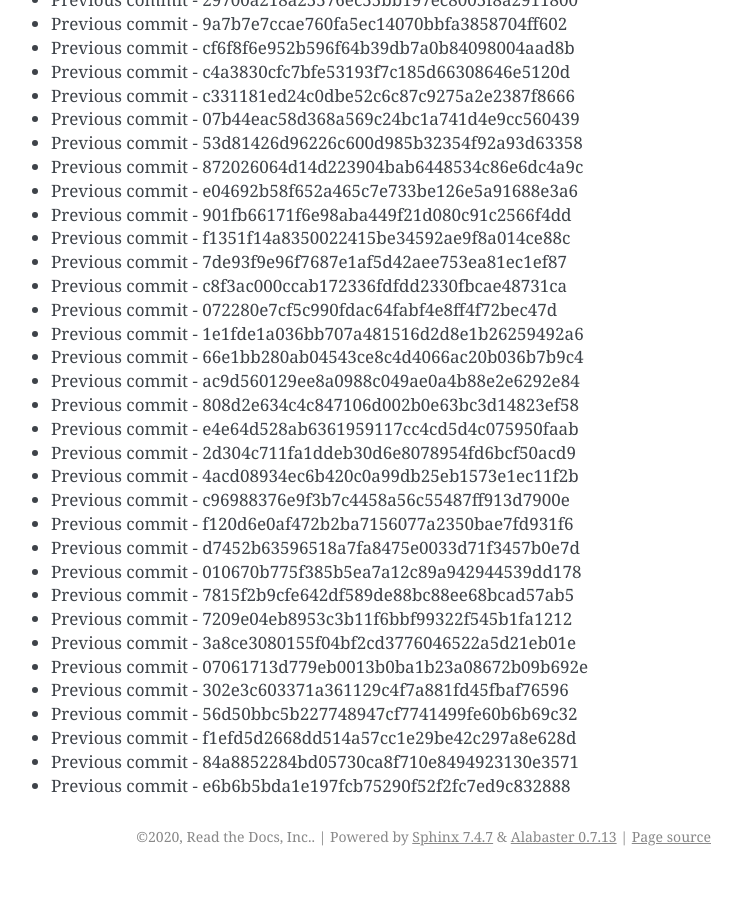
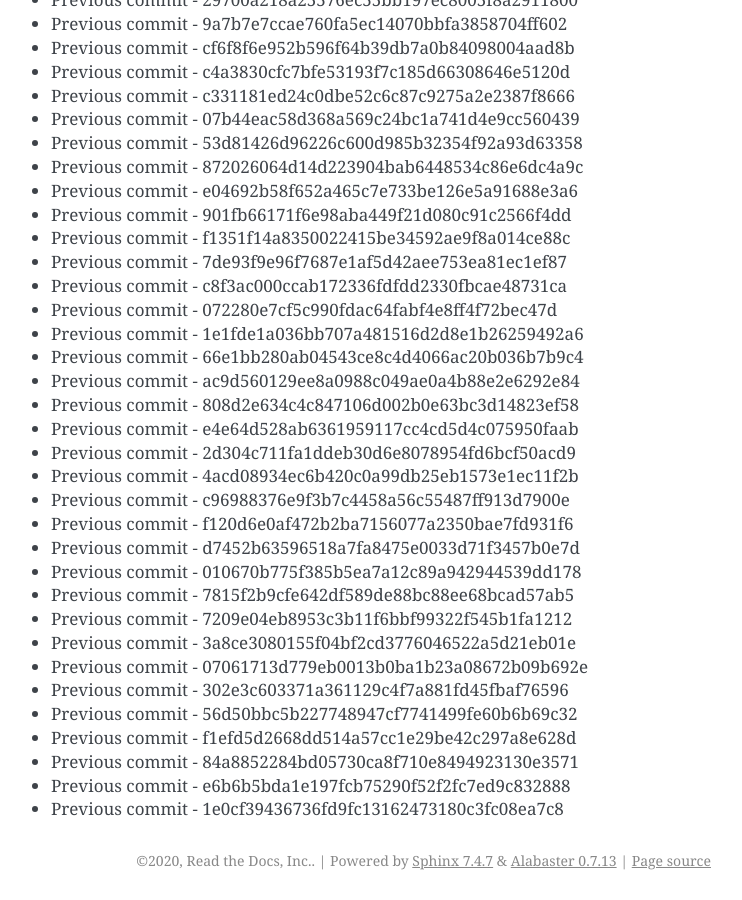
Before and after one commit to readthedocs/rtd-git-stresstest, a Sphinx documentation site: the page built from docs/updates.rst, in a window 1280 px wide and 900 px high, scrolled down 38397 px. Shown: the whole window, without its empty margins (399-1141 px from the left). Built offline with Sphinx 7.4.7, drawn with Linux system fonts in a browser that asks for light colours; before the commit the page ends 39273 px from its top, so only the background shows below that.

Commit message:
Generating commit from previous: 1e0cf39436736fd9fc13162473180c3fc08ea7c8

```diff
--- a/docs/updates.rst
+++ b/docs/updates.rst
@@ -1645,3 +1645,4 @@ It can be tested for any performance characteristics.
 * Previous commit - f1efd5d2668dd514a57cc1e29be42c297a8e628d
 * Previous commit - 84a8852284bd05730ca8f710e8494923130e3571
 * Previous commit - e6b6b5bda1e197fcb75290f52f2fc7ed9c832888
+* Previous commit - 1e0cf39436736fd9fc13162473180c3fc08ea7c8
```
